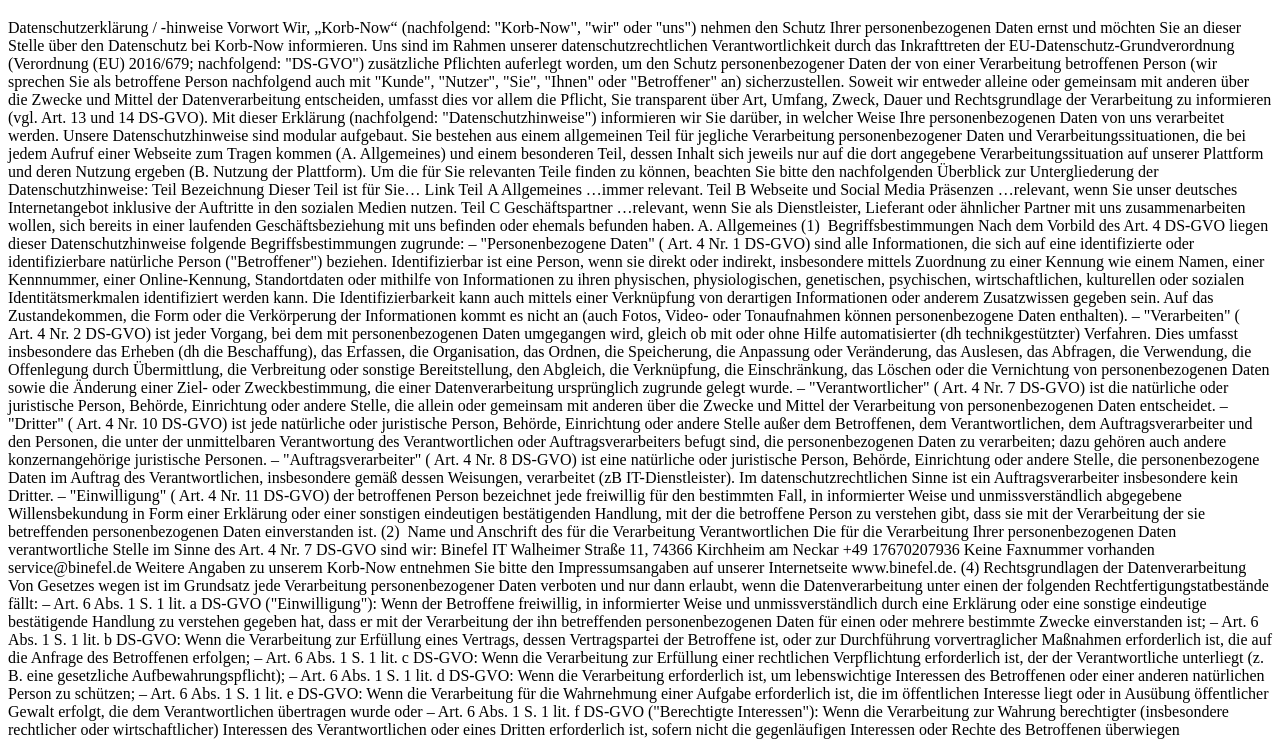
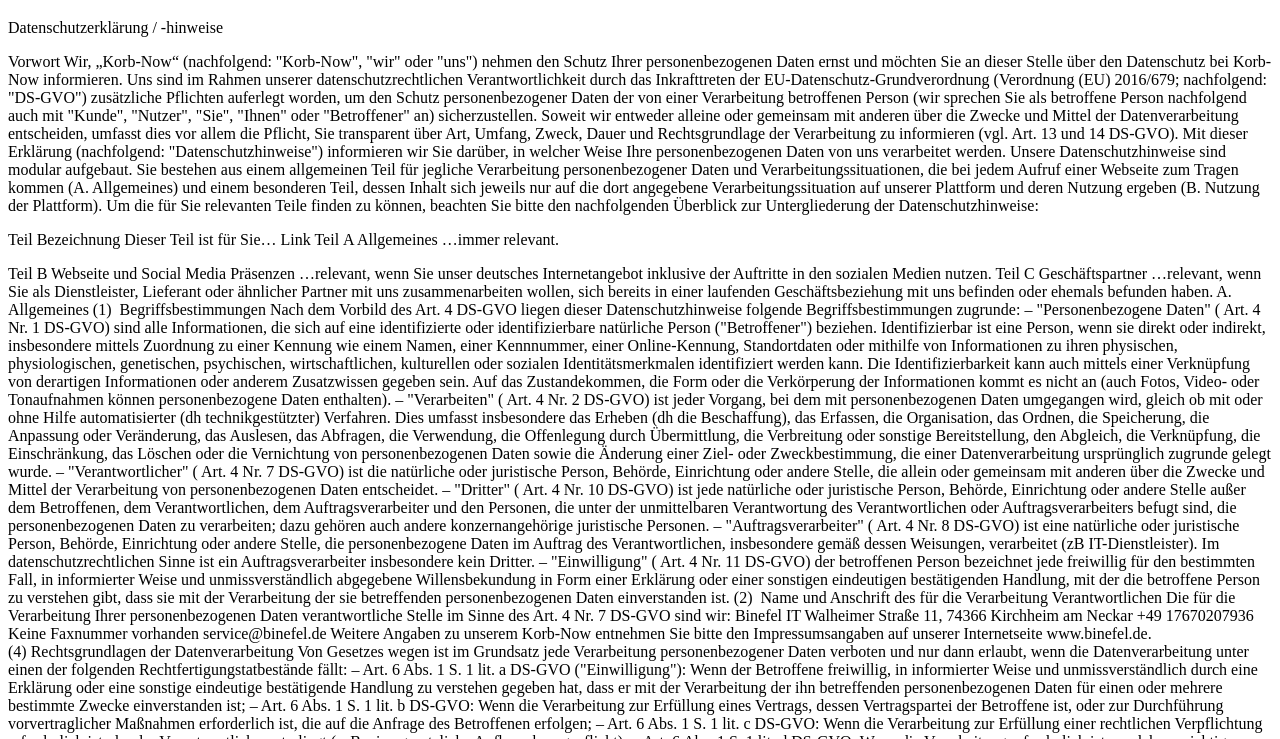
Before and after one commit to 1993bilal-tan/korbnow-privacy, a plain HTML site: page index.html in a window 1280 px wide. Shown: the part 61-800 px from the top of the page. Drawn offline with Linux system fonts and the light colour scheme.

Commit message:
Update index.html

```diff
--- a/index.html
+++ b/index.html
@@ -7,20 +7,20 @@
 <body>
   <h1>Datenschutzerklärung – Korb NOW</h1>
   <p>
-Datenschutzerklärung / -hinweise
-Vorwort
+<p>Datenschutzerklärung / -hinweise</p>
+<p>Vorwort
 Wir, „Korb-Now“ (nachfolgend: "Korb-Now", "wir" oder "uns") nehmen den Schutz Ihrer personenbezogenen Daten ernst und möchten Sie an dieser Stelle über den Datenschutz bei Korb-Now informieren.
 Uns sind im Rahmen unserer datenschutzrechtlichen Verantwortlichkeit durch das Inkrafttreten der EU-Datenschutz-Grundverordnung (Verordnung (EU) 2016/679; nachfolgend: "DS-GVO") zusätzliche Pflichten auferlegt worden, um den Schutz personenbezogener Daten der von einer Verarbeitung betroffenen Person (wir sprechen Sie als betroffene Person nachfolgend auch mit "Kunde", "Nutzer", "Sie", "Ihnen" oder "Betroffener" an) sicherzustellen.
 Soweit wir entweder alleine oder gemeinsam mit anderen über die Zwecke und Mittel der Datenverarbeitung entscheiden, umfasst dies vor allem die Pflicht, Sie transparent über Art, Umfang, Zweck, Dauer und Rechtsgrundlage der Verarbeitung zu informieren (vgl. Art. 13 und 14 DS-GVO). Mit dieser Erklärung (nachfolgend: "Datenschutzhinweise") informieren wir Sie darüber, in welcher Weise Ihre personenbezogenen Daten von uns verarbeitet werden.
 Unsere Datenschutzhinweise sind modular aufgebaut. Sie bestehen aus einem allgemeinen Teil für jegliche Verarbeitung personenbezogener Daten und Verarbeitungssituationen, die bei jedem Aufruf einer Webseite zum Tragen kommen (A. Allgemeines) und einem besonderen Teil, dessen Inhalt sich jeweils nur auf die dort angegebene Verarbeitungssituation auf unserer Plattform und deren Nutzung ergeben (B. Nutzung der Plattform).
-Um die für Sie relevanten Teile finden zu können, beachten Sie bitte den nachfolgenden Überblick zur Untergliederung der Datenschutzhinweise:
-Teil
+Um die für Sie relevanten Teile finden zu können, beachten Sie bitte den nachfolgenden Überblick zur Untergliederung der Datenschutzhinweise:</p>
+<p>Teil
 Bezeichnung
 Dieser Teil ist für Sie…
 Link
 Teil A
 Allgemeines
-…immer relevant.
+…immer relevant.</p>
 
 Teil B
 Webseite und Social Media Präsenzen
```
